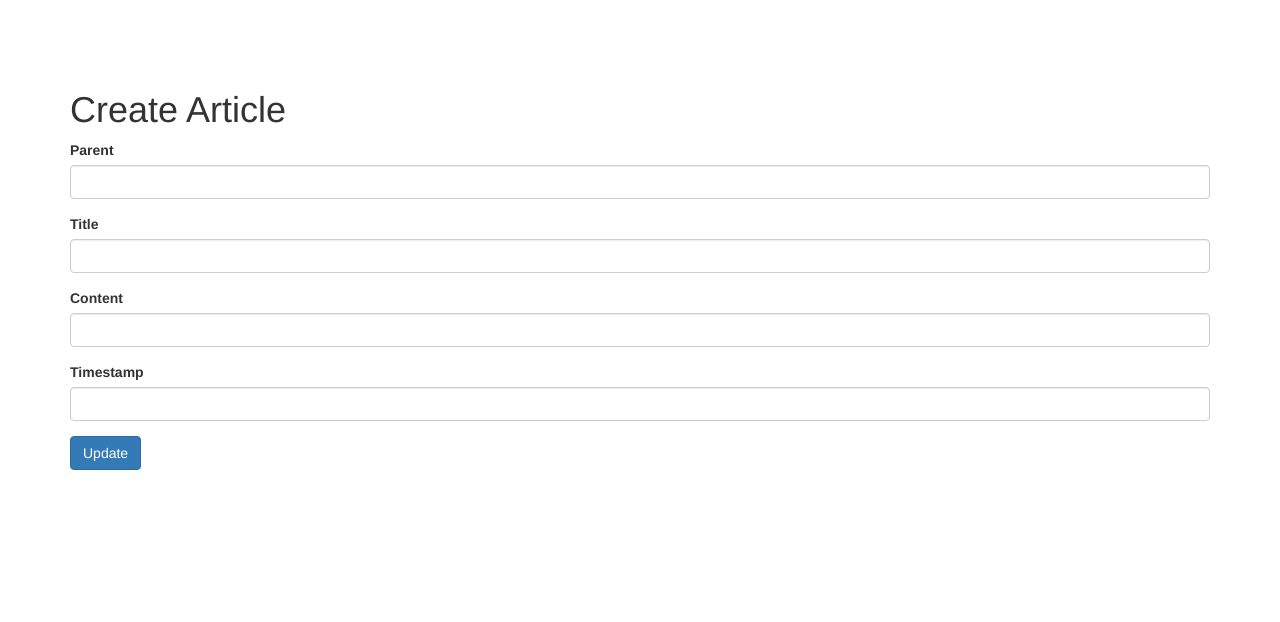
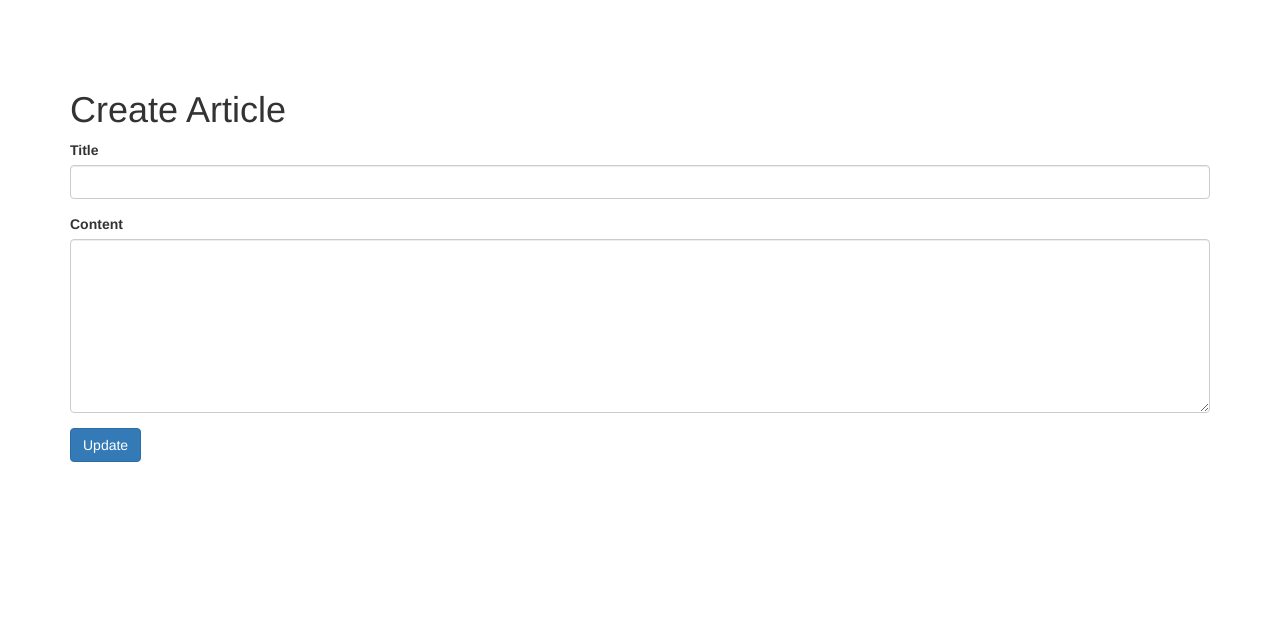
Before and after one commit to pitkanentuukka/wiisaus, a Yii app: template views/article/create.php in a window 1280 px wide. Shown: the top 622 px of the page. Run offline with PHP 8.4 and a stand-in for Yii, Linux system fonts and the light colour scheme; the template is opened without the code that fills it, so the values that code supplies are empty; form fields are guessed from the names that the template uses; some libraries are stand-ins or nearby versions.

Commit message:
fixed content maxlength from model & form

```diff
--- a/models/Article.php
+++ b/models/Article.php
@@ -32,7 +32,7 @@ class Article extends \yii\db\ActiveRecord
             [['parent'], 'integer'],
             [['title', 'content'], 'required'],
             [['timestamp'], 'safe'],
-            [['title', 'content'], 'string', 'max' => 255]
+            [['title'], 'string', 'max' => 255]
         ];
     }
 
--- a/views/article/_form.php
+++ b/views/article/_form.php
@@ -12,13 +12,11 @@ use yii\widgets\ActiveForm;
 
     <?php $form = ActiveForm::begin(); ?>
 
-    <?= $form->field($model, 'parent')->textInput() ?>
 
     <?= $form->field($model, 'title')->textInput(['maxlength' => true]) ?>
 
-    <?= $form->field($model, 'content')->textInput(['maxlength' => true]) ?>
+    <?= $form->field($model, 'content')->textArea(['rows' => 8, 'maxlength' => false]) ?>
 
-    <?= $form->field($model, 'timestamp')->textInput() ?>
 
     <div class="form-group">
         <?= Html::submitButton($model->isNewRecord ? 'Create' : 'Update', ['class' => $model->isNewRecord ? 'btn btn-success' : 'btn btn-primary']) ?>
```
